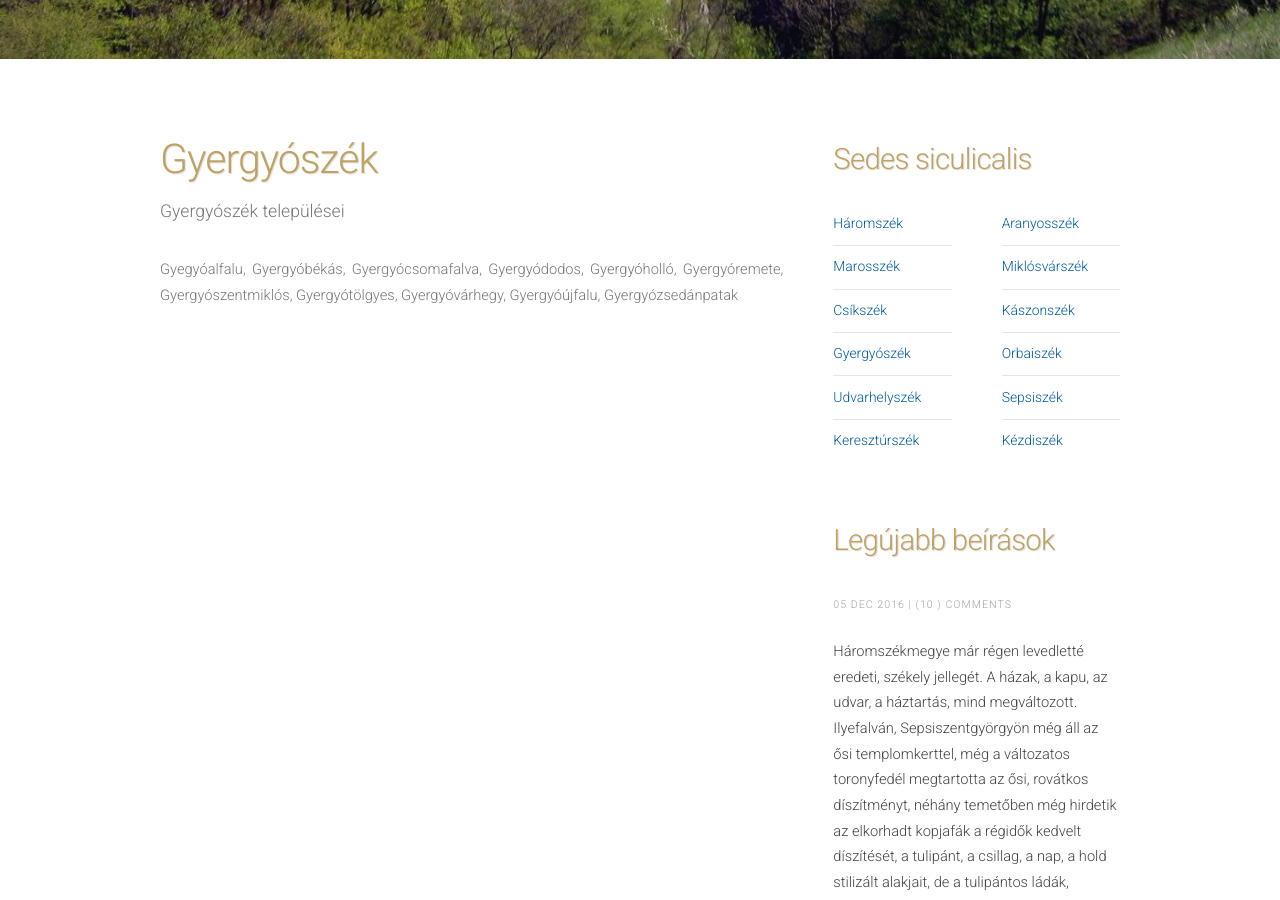
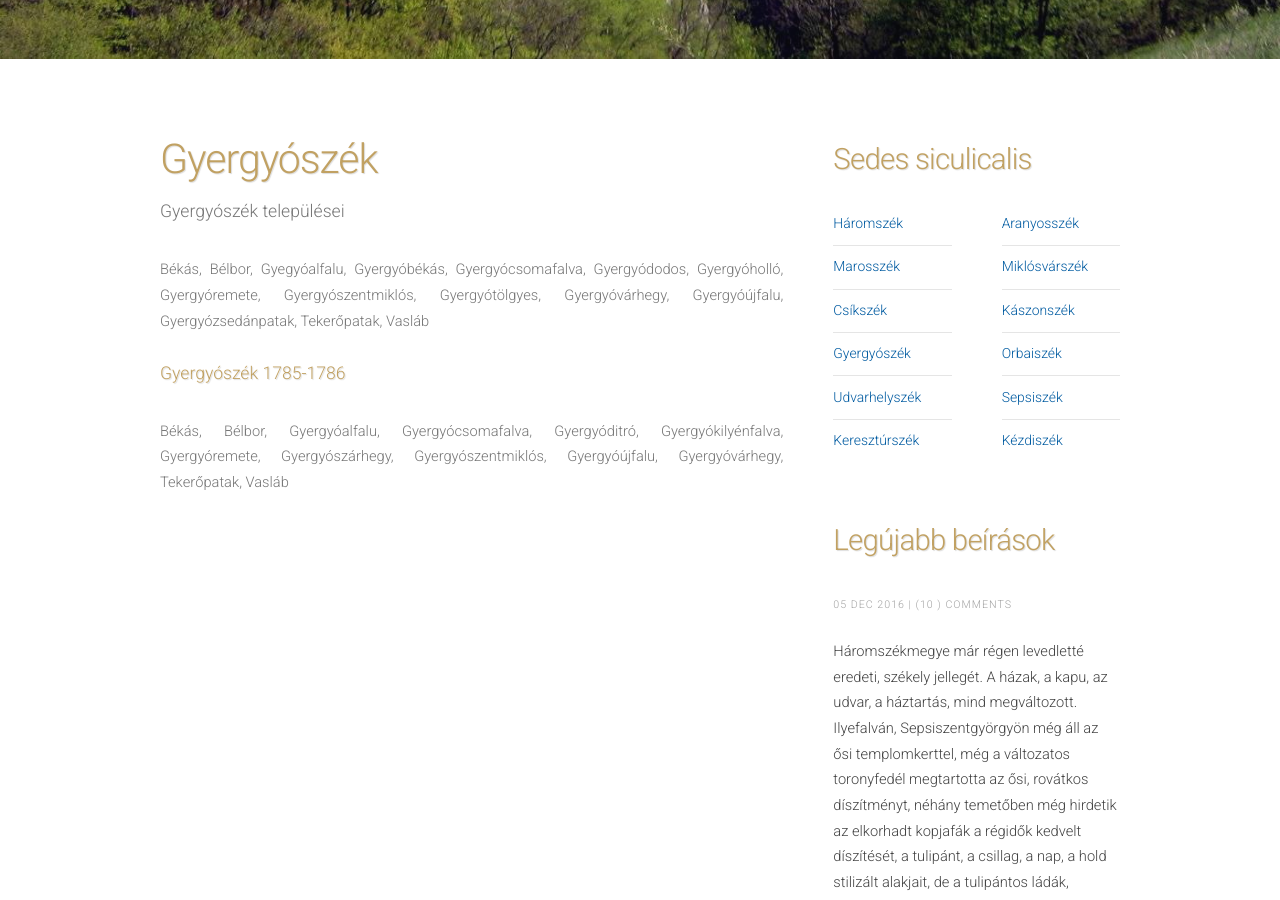
Before and after one commit to siculia/siculia.github.io, a Jekyll site: the page built from siculia-gyergyoszek.html, in a window 1280 px wide and 900 px high, scrolled down 554 px. Built offline with Jekyll 4.4.1, drawn with Linux system fonts in a browser that asks for light colours; nearby versions of some CDN libraries; library files that are not in the unit come from our copies.

```diff
--- a/siculia-gyergyoszek.html
+++ b/siculia-gyergyoszek.html
@@ -12,10 +12,21 @@ layout: default
 					<section>
 						<header>
 							<h2>Gyergyószék</h2>
+							<p>
 							<span class="byline">Gyergyószék települései</span>
+						  </p>
 						</header>
-						<p style="text-align: justify;">Gyegyóalfalu, Gyergyóbékás, Gyergyócsomafalva, Gyergyódodos, Gyergyóholló, Gyergyóremete, Gyergyószentmiklós, Gyergyótölgyes,
-						Gyergyóvárhegy, Gyergyóújfalu, Gyergyózsedánpatak </p>
+						<p style="text-align: justify;">Békás, Bélbor, Gyegyóalfalu, Gyergyóbékás, Gyergyócsomafalva, Gyergyódodos, Gyergyóholló, Gyergyóremete, Gyergyószentmiklós, Gyergyótölgyes,
+						Gyergyóvárhegy, Gyergyóújfalu, Gyergyózsedánpatak, Tekerőpatak, Vasláb</p>
+
+						<header>
+							<p>
+							<h3 class="byline">Gyergyószék 1785-1786</h3>
+						 </p>
+						</header>
+
+						<p style="text-align: justify;">Békás, Bélbor, Gyergyóalfalu, Gyergyócsomafalva, Gyergyóditró, Gyergyókilyénfalva, Gyergyóremete, Gyergyószárhegy,
+						Gyergyószentmiklós, Gyergyóújfalu, Gyergyóvárhegy, Tekerőpatak, Vasláb</p>
 					</section>
 				</div>
 				{% include sidebar.html %}
--- a/siculia-udvarhelyszek.html
+++ b/siculia-udvarhelyszek.html
@@ -44,9 +44,9 @@ layout: default
 							Farcád, Felsőboldogasszonyfalva, Felsősiménfalva, Fenyéd, Fiátfalva, Gagy, Gyepes, Hodgya, Homoródalmás, Homoródkarácsonfalva,
 							Homoródkeményfalva, Homoródohlánd, Homoródszentpál, Homoródszentpéter, Homoródújfalu, Jánosfalva, Jásfalva, Kabétfalva, Kadács,
 							Kadicsfalva, Kányád, Kecsed, Keményfalva, Kénos, Kilósfalva, Kisfalud, Kisgalambfalva, Kiskede, Kissolymos, Korond, Kőrispatak,
-							Küsmöd, Lengyelfalva, Lokod, Lövéte, Magyarandrásfalva, Magyarhidegkut, Magyaros, Magyarzsákod, Malomfalva, Máréfalva, Martonos (Székelymartonos),
-							Mátisfalva, Medesér, Muzsna, Nagygalambfalva, Nagykede, Nagysolymos, Ocfalva, Oláhfalu, Oroszhegy, Pálfalva, Parajd, Patakfalva,
-							Rava, Recsenyéd, Remete, Rugonfalva, Sándorfalva, Siklód, Siménfalva, Sófalva, Sükő, Székelyszállás, Székelyudvarhely, Szentábrahám,
+							Küsmöd, Lengyelfalva, Lokod, Lövéte, Magyarandrásfalva, Magyarhidegkut, Magyaros, Magyarzsákod, Malomfalva, Máréfalva, Maroslaka,
+							Martonos (Székelymartonos), Mátisfalva, Medesér, Muzsna, Nagygalambfalva, Nagykede, Nagysolymos, Ocfalva, Oláhfalu, Oroszhegy, Pálfalva,
+							Parajd, Patakfalva, Rava, Recsenyéd, Remete, Rugonfalva, Sándorfalva, Siklód, Siménfalva, Sófalva, Sükő, Székelyszállás, Székelyudvarhely, Szentábrahám,
 							Szentdemeter, Székelyszenterzsébet, Székelyszentkirály, Homoródszentlászló, Székelyszentlélek, Homoródszentmárton, Székelyszentmihály,
 							Székelyszenttamás, Szitáskeresztúr, Szolokma, Szombatfalva, Tarcsafalva, Telekfalva, Tibód, Timafalva, Tordátfalva, Újszékely, Ülke,
 							Városfalva, Vécke, Zetelaka </p>
```
Also changed, not shown: siculia-csikszek.html (+13 -0 lines), siculia-haromszek.html (+8 -8 lines), siculia-kaszonszek.html (+2 -5 lines).
